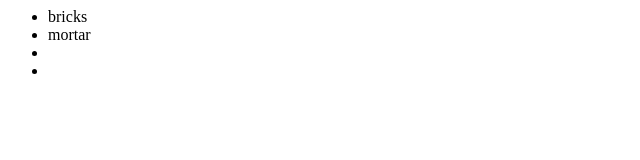
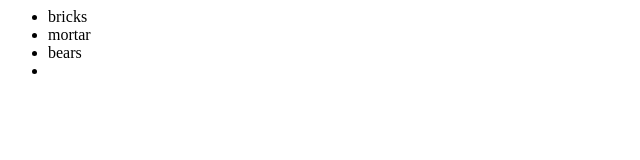
Before and after one commit to LindseyErica/newGitTest, a plain HTML site: page index.html in a window 1280 px wide. Shown: the full height of the page, 0-640 px from the left. Drawn offline with Linux system fonts and the light colour scheme.

Commit message:
added a li item becase

```diff
--- a/index.html
+++ b/index.html
@@ -4,7 +4,7 @@
 		<ul>
 		<li>bricks</li>
 		<li>mortar</li>
-		<li></li>
+		<li>bears</li>
 		<li></li>
 		</ul>
 
```
